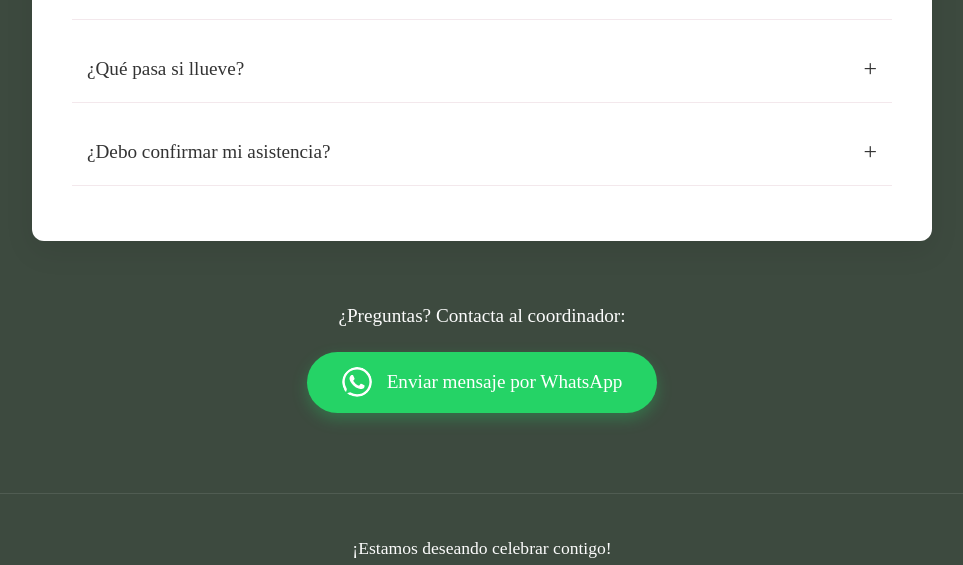
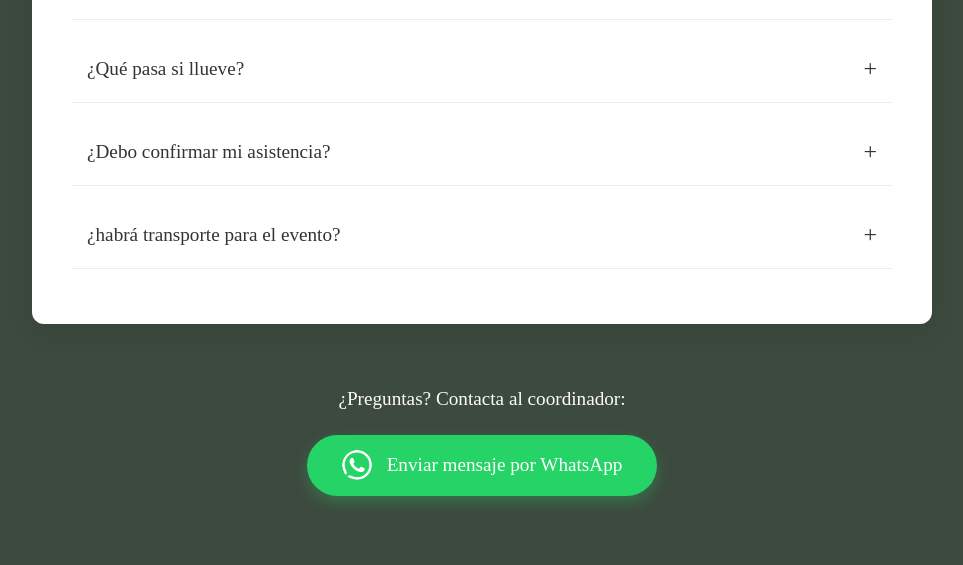
Before and after one commit to songgukdiaz/eternal-vows, a Django app: page /preguntas-frecuentes in a window 1280 px wide. Shown: the part 1163-1728 px from the top of the page, without its empty margins (158-1121 px from the left). Run offline with Django 5.2, Linux system fonts and the light colour scheme.

Commit message:
added FAQ

```diff
--- a/frontend/templates/frontend/preguntas_frecuentes.html
+++ b/frontend/templates/frontend/preguntas_frecuentes.html
@@ -692,7 +692,17 @@
                     <span class="faq-icon">+</span>
                 </button>
                 <div class="faq-answer">
-                    <p>Sí, por favor confírmanos antes del 1 de febrero de 2026 en la sección "CONFIRMA TU ASISTENCIA AQUÍ" de esta página. ¡Estamos felices de compartir este día contigo!</p>
+                    <p>Sí, por favor confírmanos antes del 1 de diciembre de 2025 en la sección "CONFIRMA TU ASISTENCIA AQUÍ" de esta página. Para nosotros es muy emocionante tenerte, por favor confirmar con la mayor anterioridad posible para poder hacer la coordinación pertinente del evento.</p>
+                </div>
+            </div>
+
+            <div class="faq-item">
+                <button class="faq-question">
+                    ¿habrá transporte para el evento?
+                    <span class="faq-icon">+</span>
+                </button>
+                <div class="faq-answer">
+                    <p>Sí, habrá transporte el día del evento tanto de ida como de regreso. Te recomendamos tomarlo para evitar retrasos, En el regreso es bastante complicado conseguir un transporte por lo que recomendamos tomarlo.</p>
                 </div>
             </div>
         </div>
```
